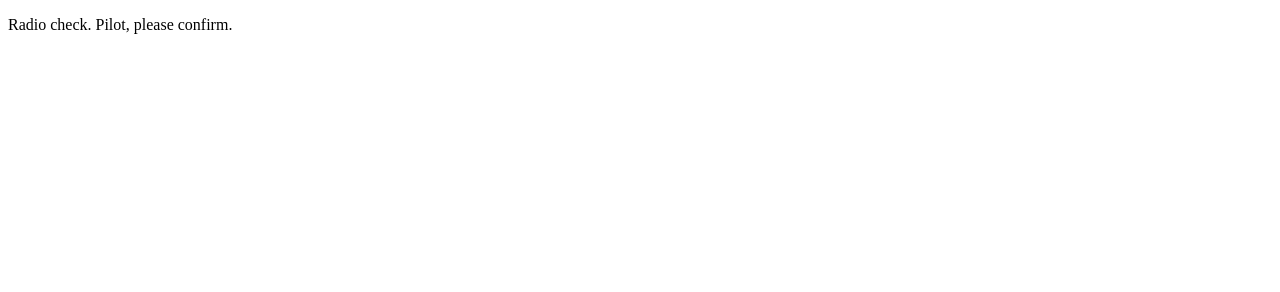
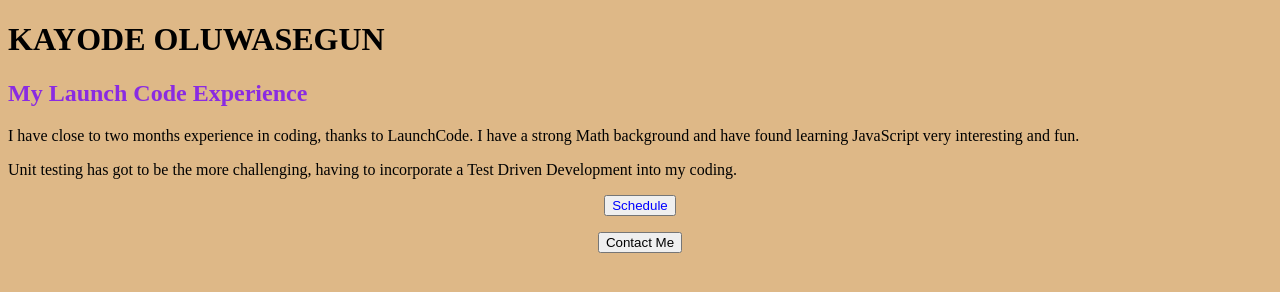
Before and after one commit to bombilating/communication-log, a plain HTML site: page index.html in a window 1280 px wide. Drawn offline with Linux system fonts and the light colour scheme.

Commit message:
webpage studio

```diff
--- a/index.html
+++ b/index.html
@@ -5,6 +5,11 @@
     <link rel ="stylesheet" type="text/css" href="style.css">
     </head>
    <body>
-      <p>Radio check. Pilot, please confirm.</p>
+      <h1>KAYODE OLUWASEGUN</h1>
+      <h2 id="list-color">My Launch Code Experience</h2>
+      <p>I have close to two months experience in coding, thanks to LaunchCode. I have a strong Math background and have found learning JavaScript very interesting and fun.</p>
+      <p>Unit testing has got to be the more challenging, having to incorporate a Test Driven Development into my coding.</p>
+      <p class="center"><button id="cool-text">Schedule</button></p>
+      <p class="center"><button>Contact Me</button></p>
    </body>
 </html>
--- a/style.css
+++ b/style.css
@@ -0,0 +1,13 @@
+body {
+    color: black;
+    background-color: burlywood;
+ }
+ .center {
+    text-align: center;
+}
+#cool-text {
+    color: blue;
+}
+#list-color {
+    color: blueviolet;
+}
```
